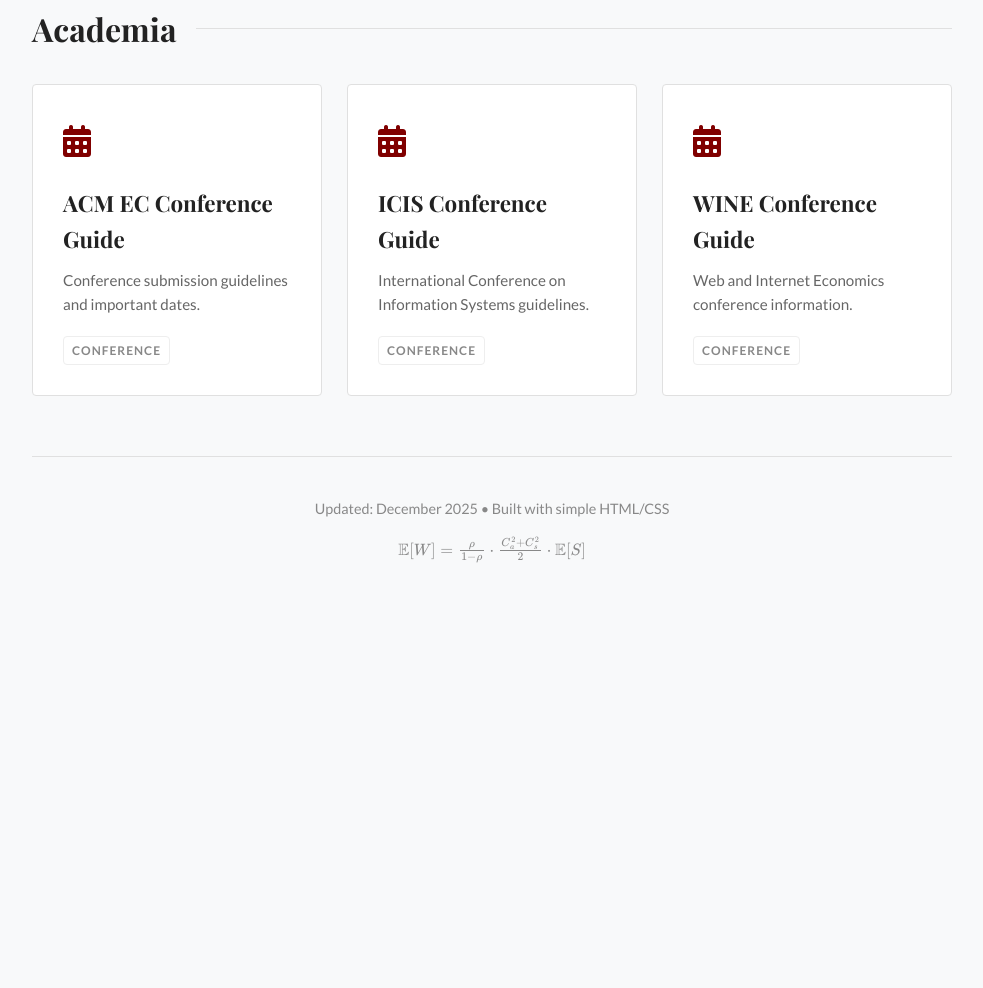
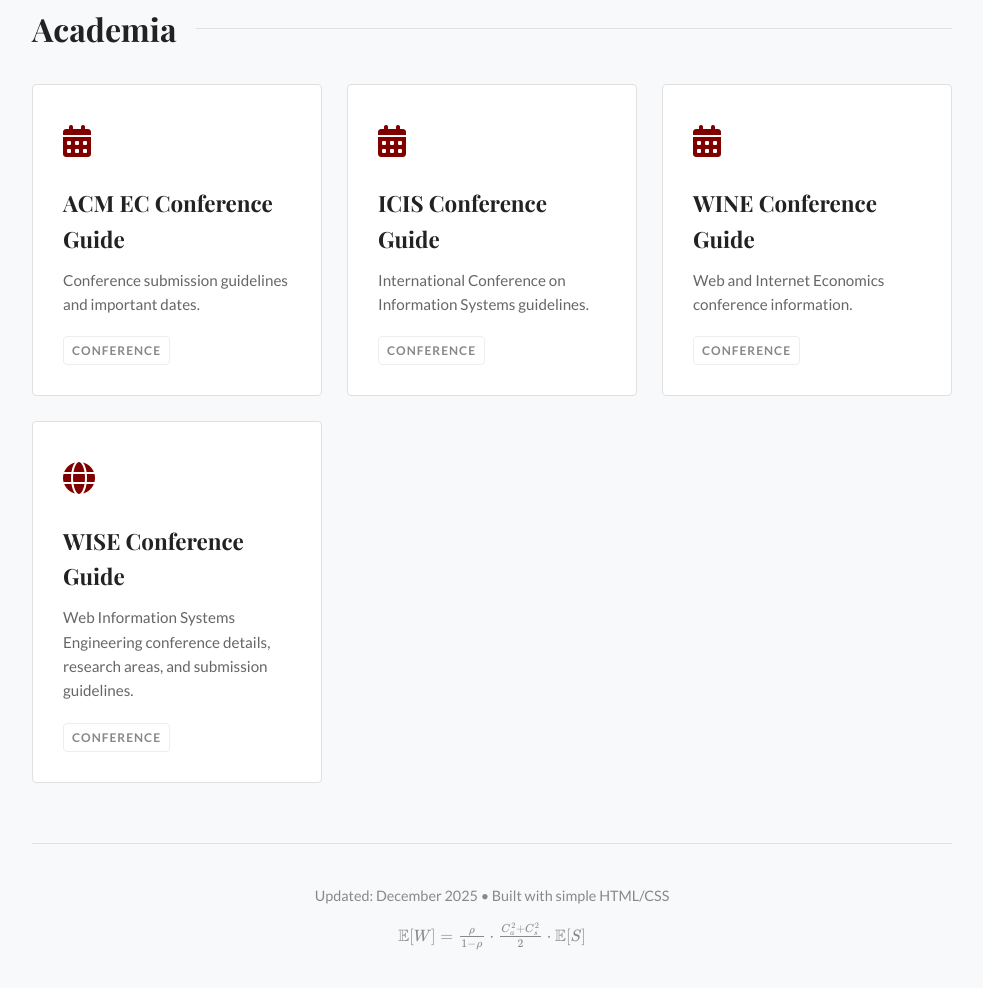
Before and after one commit to ZheyuanHuang/Research_Knowledge, a plain HTML site: page index.html in a window 1280 px wide. Shown: the part 1196-2184 px from the top of the page, without its empty margins (148-1131 px from the left). Before the commit the page ends 1800 px from the top, so only its background shows below. Drawn offline with nearby package versions, Linux system fonts and the light colour scheme; a web font is replaced by a local one.

Commit message:
Add WISE Conference entry to Academia section

```diff
--- a/index.html
+++ b/index.html
@@ -316,6 +316,13 @@
                 <p>Web and Internet Economics conference information.</p>
                 <div><span class="tag">Conference</span></div>
             </a>
+
+            <a href="./WISE-Conference.md" class="card">
+                <div class="card-icon"><i class="fas fa-globe"></i></div>
+                <h3>WISE Conference Guide</h3>
+                <p>Web Information Systems Engineering conference details, research areas, and submission guidelines.</p>
+                <div><span class="tag">Conference</span></div>
+            </a>
         </div>
     </section>
 
```
